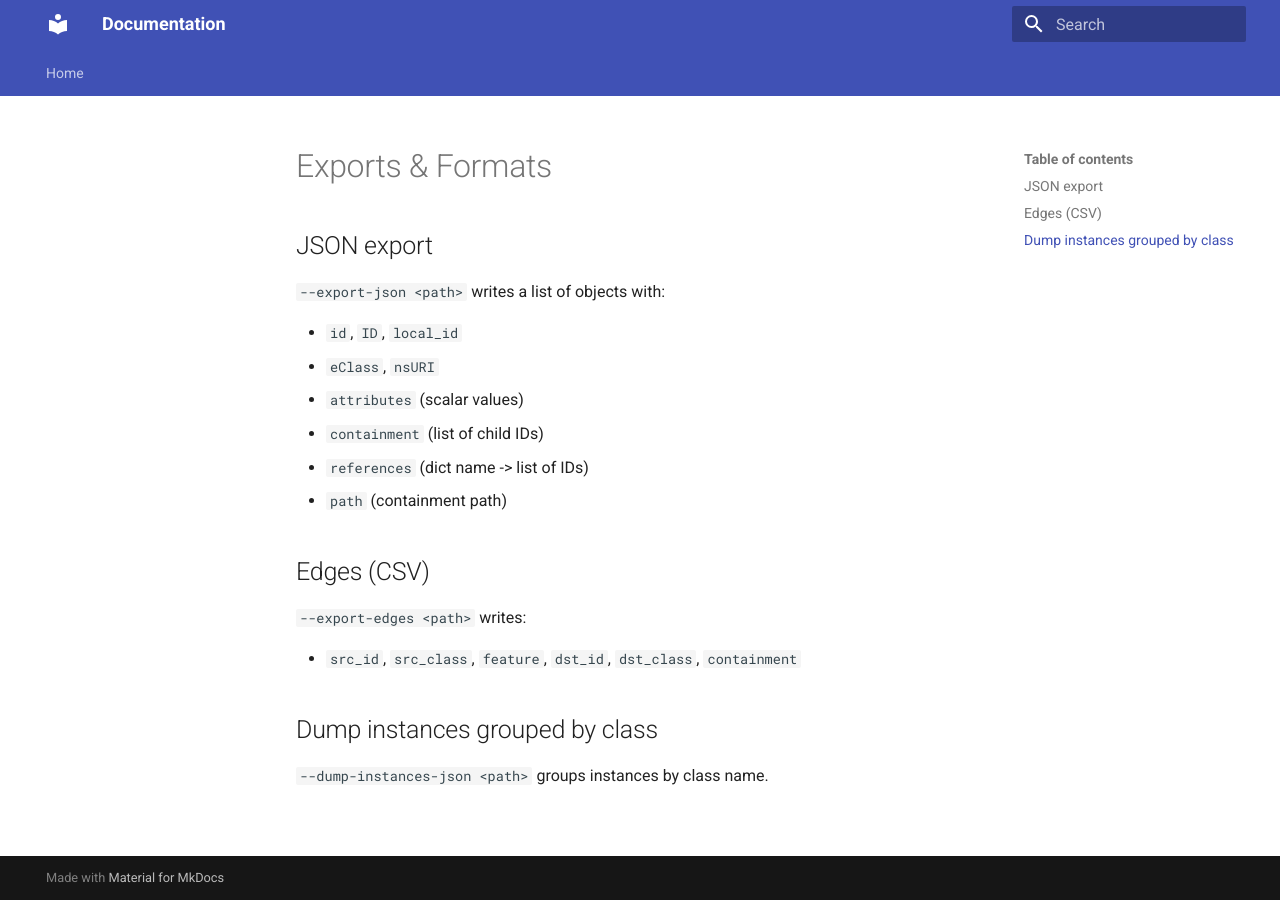
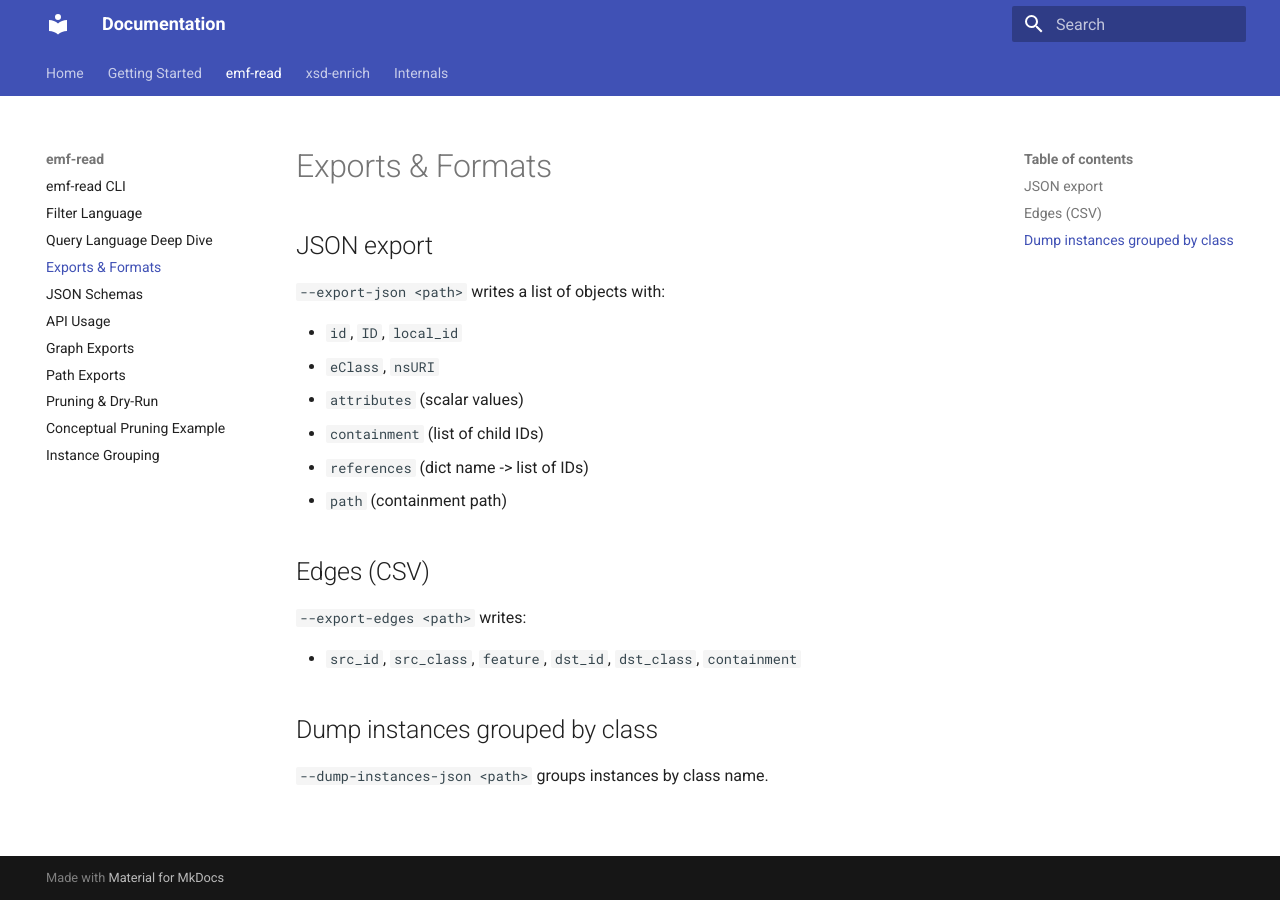
Before and after one commit to chris-day/iso20022-ecore, an MkDocs documentation site: the page built from docs/Exports-and-Formats.md, in a window 1280 px wide. Built offline with MkDocs 1.6.1 and Material for MkDocs 9.7.7, drawn with Linux system fonts in a browser that asks for light colours; plug-ins that fetch from the network failed and are left out.

Commit message:
modified:   mkdocs.yml

```diff
--- a/mkdocs.yml
+++ b/mkdocs.yml
@@ -82,3 +82,28 @@ extra_css:
 # ----------------------------------------------------------------------------
 nav:
   - Home: Home.md
+
+  - Getting Started:
+      - Quick Start: Quick-Start.md
+
+  - emf-read:
+      - emf-read CLI: emf-read.md
+      - Filter Language: Filter-Language.md
+      - Query Language Deep Dive: Query-Language-Deep-Dive.md
+      - Exports & Formats: Exports-and-Formats.md
+      - JSON Schemas: JSON-Schemas.md
+      - API Usage: API-Usage.md
+      - Graph Exports: Graph-Exports.md
+      - Path Exports: Path-Exports.md
+      - Pruning & Dry-Run: Pruning-and-Dry-Run.md
+      - Conceptual Pruning Example: Pruning-and-Dry-Run.md#example-conceptual-pruning
+      - Instance Grouping: Instance-Grouping.md
+
+  - xsd-enrich:
+      - xsd-enrich CLI: xsd-enrich.md
+      - XSD Mapping Rules: XSD-Mapping-Rules.md
+
+  - Internals:
+      - Architecture: Architecture.md
+      - Troubleshooting: Troubleshooting.md
+      - FAQ: FAQ.md
```
